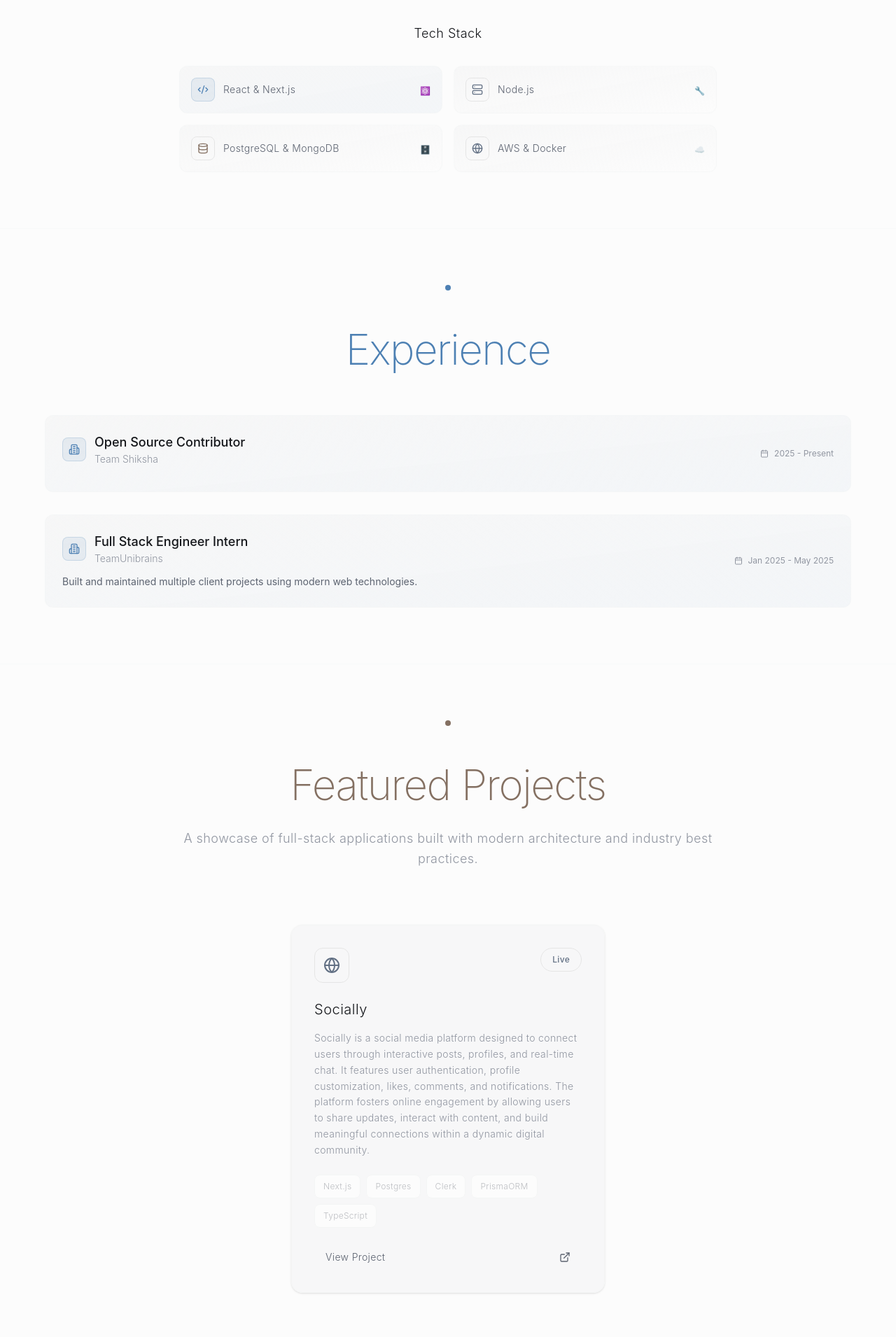
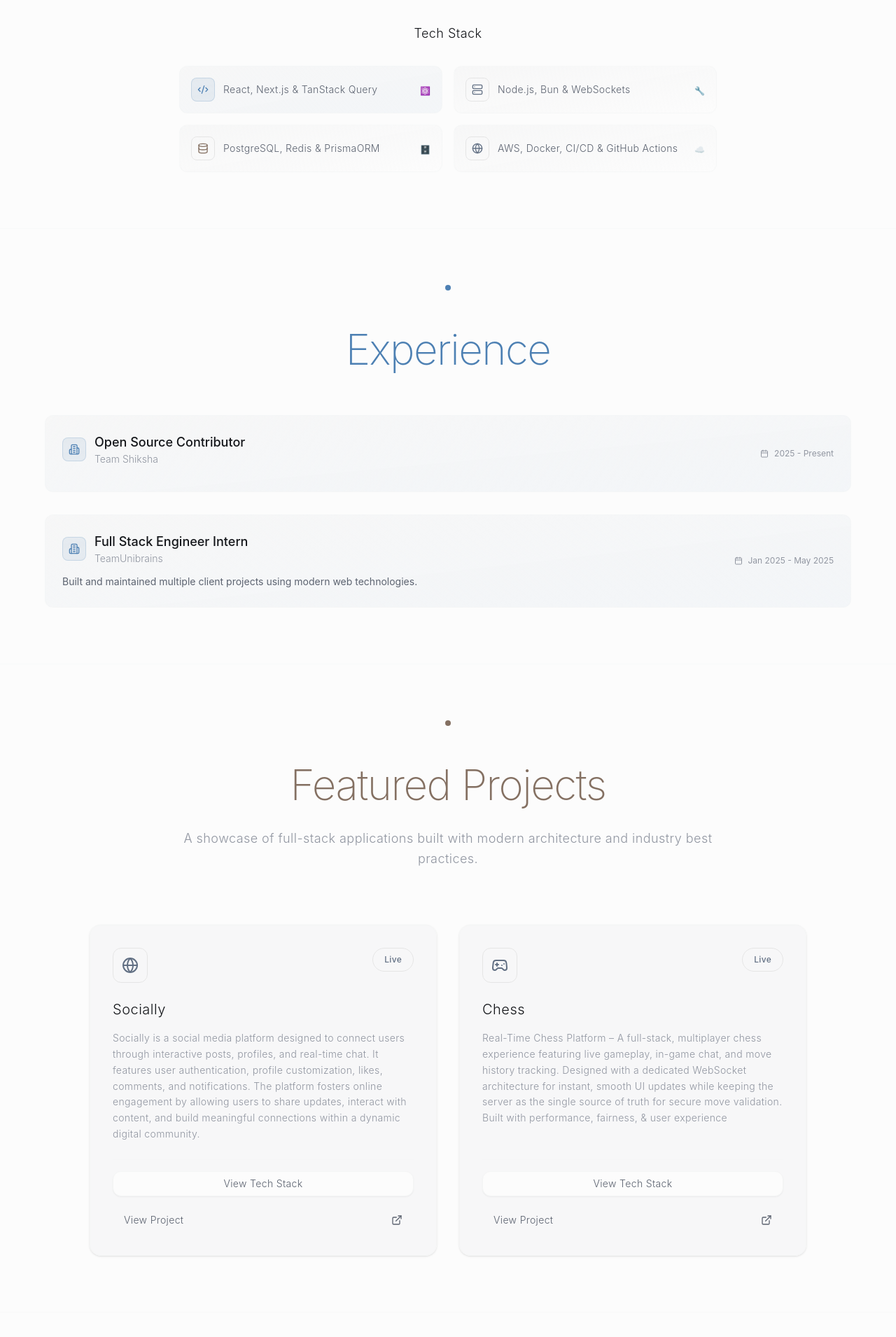
Before and after one commit to rudraprasaaad/rudra-portfolio, a React (Vite) app: page / in a window 1280 px wide. Shown: the part 1130-3040 px from the top of the page at 70% size. Built offline with nearby package versions, Linux system fonts and the light colour scheme.

Commit message:
updated projects

```diff
--- a/src/components/About.tsx
+++ b/src/components/About.tsx
@@ -10,10 +10,26 @@ const About = () => {
   };
 
   const skills = [
-    { name: "React & Next.js", icon: Code2, category: "Frontend" },
-    { name: "Node.js", icon: Server, category: "Backend" },
-    { name: "PostgreSQL & MongoDB", icon: Database, category: "Database" },
-    { name: "AWS & Docker", icon: Globe, category: "Cloud" },
+    {
+      name: "React, Next.js & TanStack Query",
+      icon: Code2,
+      category: "Frontend",
+    },
+    {
+      name: "Node.js, Bun & WebSockets",
+      icon: Server,
+      category: "Backend",
+    },
+    {
+      name: "PostgreSQL, Redis & PrismaORM",
+      icon: Database,
+      category: "Database",
+    },
+    {
+      name: "AWS, Docker, CI/CD & GitHub Actions",
+      icon: Globe,
+      category: "Cloud",
+    },
   ];
 
   const categories = {
--- a/src/components/Projects.tsx
+++ b/src/components/Projects.tsx
@@ -1,8 +1,14 @@
 import { motion } from "framer-motion";
-import { Globe, ExternalLink } from "lucide-react";
+import { Globe, ExternalLink, Gamepad2 } from "lucide-react";
 import { Button } from "@/components/ui/button";
 import { Card, CardContent } from "@/components/ui/card";
 import { Link } from "react-router-dom";
+import {
+  Tooltip,
+  TooltipContent,
+  TooltipProvider,
+  TooltipTrigger,
+} from "@/components/ui/tooltip";
 
 const Projects = () => {
   const fadeInUpDelayed = {
@@ -23,9 +29,32 @@ const Projects = () => {
       icon: Globe,
       accent: "slate",
     },
+    {
+      title: "Chess",
+      description:
+        "Real-Time Chess Platform – A full-stack, multiplayer chess experience featuring live gameplay, in-game chat, and move history tracking. Designed with a dedicated WebSocket architecture for instant, smooth UI updates while keeping the server as the single source of truth for secure move validation. Built with performance, fairness, & user experience",
+      tech: [
+        "React.js",
+        "Node.js",
+        "Postgres",
+        "Redis",
+        "WebSockets",
+        "CI/CD",
+        "Docker",
+        "TanStack Query",
+        "PrismaORM",
+        "TypeScript",
+        "GitHub Actions",
+      ],
+      link: "https://chess.rudraa.online/",
+      status: "Live",
+      icon: Gamepad2,
+      accent: "slate",
+    },
   ];
 
   return (
+    <TooltipProvider>
       <section
         id="projects"
         className="py-20 px-8 lg:px-16 relative border-t border-minimal-border-subtle/50"
@@ -55,6 +84,8 @@ const Projects = () => {
               className={`grid gap-8 ${
                 projects.length === 1
                   ? "grid-cols-1 justify-center max-w-md mx-auto"
+                  : projects.length === 2
+                  ? "md:grid-cols-2 max-w-5xl mx-auto"
                   : "md:grid-cols-2 lg:grid-cols-3"
               }`}
             >
@@ -81,9 +112,11 @@ const Projects = () => {
                             whileHover={{ scale: 1.1, rotate: 5 }}
                             transition={{ duration: 0.3 }}
                           >
+                            {IconComponent && (
                               <IconComponent
                                 className={`w-6 h-6 text-minimal-${accentColor}`}
                               />
+                            )}
                           </motion.div>
                           <span
                             className={`text-xs px-4 py-2 bg-minimal-${accentColor}-soft/30 text-minimal-${accentColor} rounded-full border border-minimal-${accentColor}/20 font-medium tracking-wide`}
@@ -103,20 +136,28 @@ const Projects = () => {
                           </p>
                         </div>
 
-                      <div className="space-y-6">
-                        <div className="flex flex-wrap gap-2">
-                          {project.tech.slice(0, 5).map((tech) => (
-                            <span
-                              key={tech}
-                              className="text-xs px-3 py-2 bg-minimal-surface border border-minimal-border-subtle text-minimal-text-subtle rounded-lg font-light tracking-wide hover:bg-minimal-surface-soft transition-colors duration-300"
+                        <div className="space-y-4 pt-4 border-t border-minimal-border-subtle/50">
+                          <Tooltip>
+                            <TooltipTrigger asChild>
+                              <Button
+                                variant="outline"
+                                className="w-full bg-minimal-surface hover:bg-minimal-surface-soft border-minimal-border-subtle rounded-xl py-4 text-sm font-light tracking-wide text-minimal-text-secondary"
                               >
-                              {tech}
-                            </span>
-                          ))}
-                        </div>
+                                View Tech Stack
+                              </Button>
+                            </TooltipTrigger>
+                            <TooltipContent
+                              side="top"
+                              className="max-w-xs text-center p-4 bg-minimal-surface-soft border-minimal-border-subtle rounded-xl"
+                            >
+                              <p className="font-light text-sm text-minimal-text-muted tracking-wide leading-relaxed">
+                                {project.tech.join(" • ")}
+                              </p>
+                            </TooltipContent>
+                          </Tooltip>
 
                           <Link
-                          to={project.link}
+                            to={project.link ?? "#"}
                             target="_blank"
                             rel="noopener noreferrer"
                             className="block"
@@ -139,6 +180,7 @@ const Projects = () => {
           </motion.div>
         </div>
       </section>
+    </TooltipProvider>
   );
 };
 
```
Lines whose indentation alone changed are shown as unchanged.
